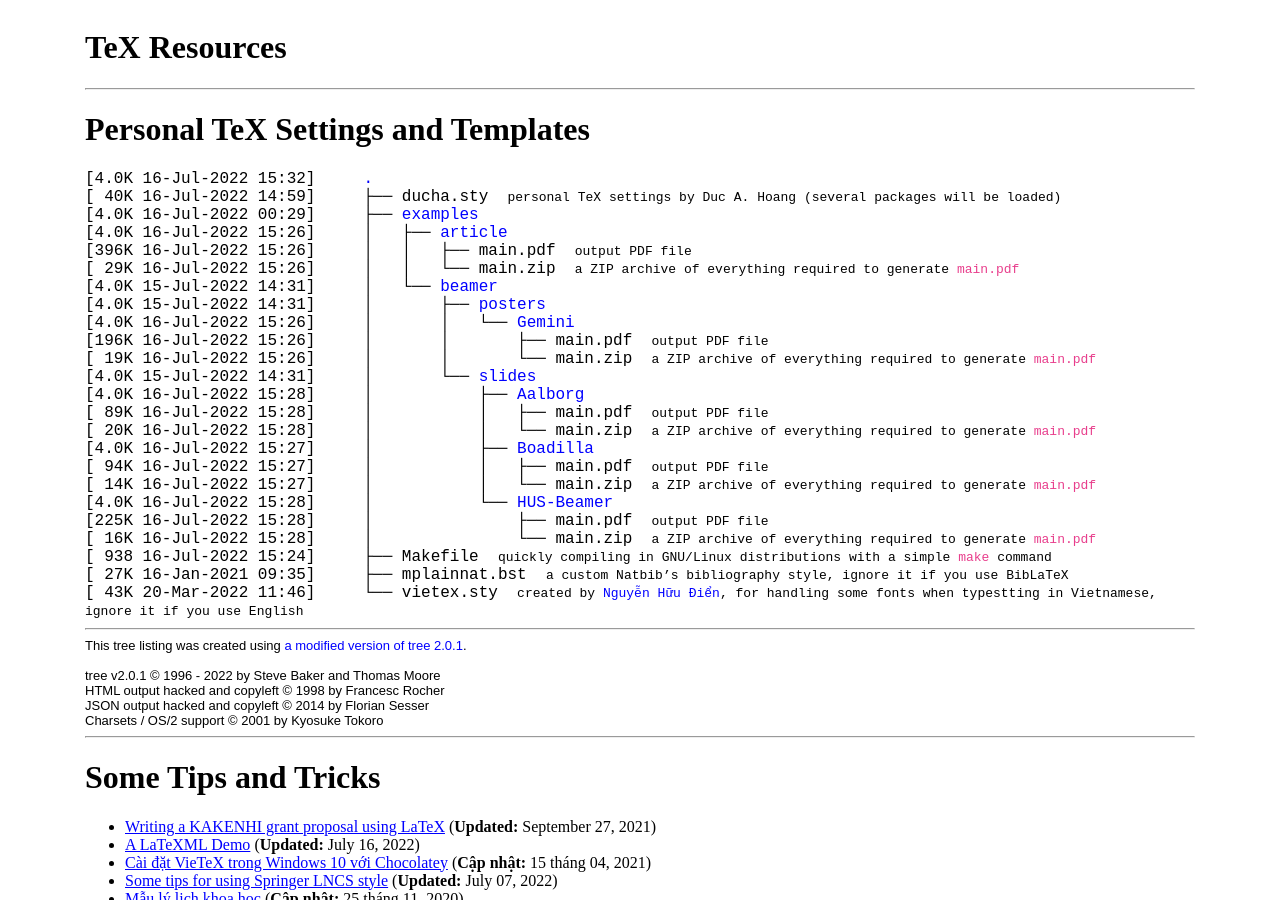
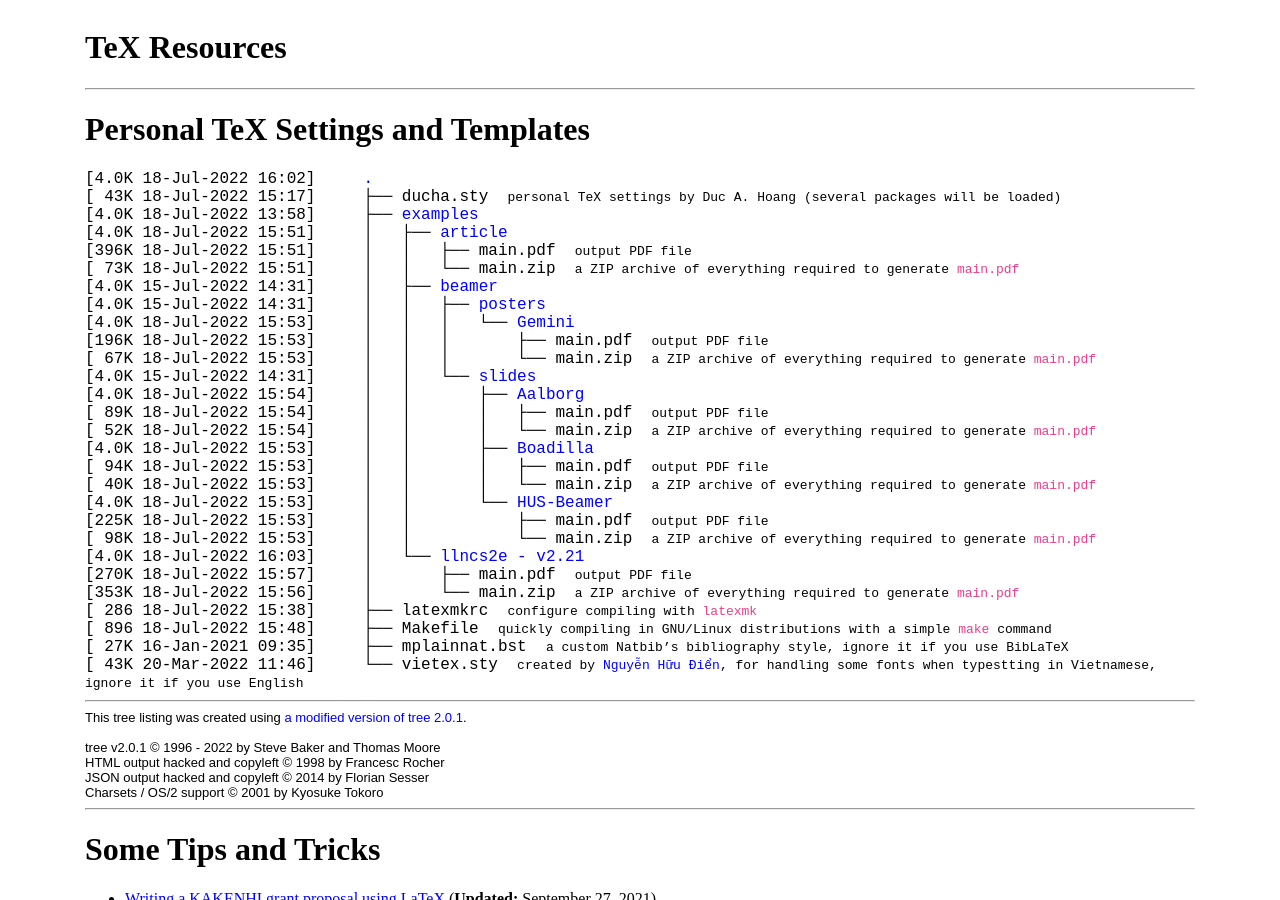
Before and after one commit to hoanganhduc/hoanganhduc.github.io, a Jekyll site: the page built from tex/index.md, in a window 1280 px wide and 900 px high. Built offline with Jekyll 4.4.1, drawn with Linux system fonts in a browser that asks for light colours; some of the changed text lies outside the part shown.

Commit message:
Updated @ 2022-07-18  16:04:36 JST

```diff
--- a/tex/dircontent.html
+++ b/tex/dircontent.html
@@ -1,30 +1,35 @@
-[4.0K&nbsp;16-Jul-2022&nbsp;15:32]&nbsp;&nbsp;&nbsp;&nbsp;	<a class="DIR" href="././">.</a><br>
-[&nbsp;40K&nbsp;16-Jul-2022&nbsp;14:59]&nbsp;&nbsp;&nbsp;&nbsp;	├── <a class="NORM" href="./ducha.sty">ducha.sty</a>&nbsp;&nbsp;<span style="font-family: monospace;">personal TeX settings by Duc A. Hoang (several packages will be loaded)</span><br>
-[4.0K&nbsp;16-Jul-2022&nbsp;00:29]&nbsp;&nbsp;&nbsp;&nbsp;	├── <a class="DIR" href="./examples/">examples</a><br>
-[4.0K&nbsp;16-Jul-2022&nbsp;15:26]&nbsp;&nbsp;&nbsp;&nbsp;	│   ├── <a class="DIR" href="./examples/article/">article</a><br>
-[396K&nbsp;16-Jul-2022&nbsp;15:26]&nbsp;&nbsp;&nbsp;&nbsp;	│   │   ├── <a class="NORM" href="./examples/article/main.pdf">main.pdf</a>&nbsp;&nbsp;<span style="font-family: monospace;">output PDF file
+[4.0K&nbsp;18-Jul-2022&nbsp;16:02]&nbsp;&nbsp;&nbsp;&nbsp;	<a class="DIR" href="././">.</a><br>
+[&nbsp;43K&nbsp;18-Jul-2022&nbsp;15:17]&nbsp;&nbsp;&nbsp;&nbsp;	├── <a class="NORM" href="./ducha.sty">ducha.sty</a>&nbsp;&nbsp;<span style="font-family: monospace;">personal TeX settings by Duc A. Hoang (several packages will be loaded)</span><br>
+[4.0K&nbsp;18-Jul-2022&nbsp;13:58]&nbsp;&nbsp;&nbsp;&nbsp;	├── <a class="DIR" href="./examples/">examples</a><br>
+[4.0K&nbsp;18-Jul-2022&nbsp;15:51]&nbsp;&nbsp;&nbsp;&nbsp;	│   ├── <a class="DIR" href="./examples/article/">article</a><br>
+[396K&nbsp;18-Jul-2022&nbsp;15:51]&nbsp;&nbsp;&nbsp;&nbsp;	│   │   ├── <a class="NORM" href="./examples/article/main.pdf">main.pdf</a>&nbsp;&nbsp;<span style="font-family: monospace;">output PDF file
 </span>&nbsp;&nbsp;<span style="font-family: monospace;"></span><br>
-[&nbsp;29K&nbsp;16-Jul-2022&nbsp;15:26]&nbsp;&nbsp;&nbsp;&nbsp;	│   │   └── <a class="NORM" href="./examples/article/main.zip">main.zip</a>&nbsp;&nbsp;<span style="font-family: monospace;">a ZIP archive of everything required to generate `main.pdf`</span><br>
-[4.0K&nbsp;15-Jul-2022&nbsp;14:31]&nbsp;&nbsp;&nbsp;&nbsp;	│   └── <a class="DIR" href="./examples/beamer/">beamer</a><br>
-[4.0K&nbsp;15-Jul-2022&nbsp;14:31]&nbsp;&nbsp;&nbsp;&nbsp;	│   &nbsp;&nbsp;&nbsp; ├── <a class="DIR" href="./examples/beamer/posters/">posters</a><br>
-[4.0K&nbsp;16-Jul-2022&nbsp;15:26]&nbsp;&nbsp;&nbsp;&nbsp;	│   &nbsp;&nbsp;&nbsp; │   └── <a class="DIR" href="./examples/beamer/posters/Gemini/">Gemini</a><br>
-[196K&nbsp;16-Jul-2022&nbsp;15:26]&nbsp;&nbsp;&nbsp;&nbsp;	│   &nbsp;&nbsp;&nbsp; │   &nbsp;&nbsp;&nbsp; ├── <a class="NORM" href="./examples/beamer/posters/Gemini/main.pdf">main.pdf</a>&nbsp;&nbsp;<span style="font-family: monospace;">output PDF file
+[&nbsp;73K&nbsp;18-Jul-2022&nbsp;15:51]&nbsp;&nbsp;&nbsp;&nbsp;	│   │   └── <a class="NORM" href="./examples/article/main.zip">main.zip</a>&nbsp;&nbsp;<span style="font-family: monospace;">a ZIP archive of everything required to generate `main.pdf`</span><br>
+[4.0K&nbsp;15-Jul-2022&nbsp;14:31]&nbsp;&nbsp;&nbsp;&nbsp;	│   ├── <a class="DIR" href="./examples/beamer/">beamer</a><br>
+[4.0K&nbsp;15-Jul-2022&nbsp;14:31]&nbsp;&nbsp;&nbsp;&nbsp;	│   │   ├── <a class="DIR" href="./examples/beamer/posters/">posters</a><br>
+[4.0K&nbsp;18-Jul-2022&nbsp;15:53]&nbsp;&nbsp;&nbsp;&nbsp;	│   │   │   └── <a class="DIR" href="./examples/beamer/posters/Gemini/">Gemini</a><br>
+[196K&nbsp;18-Jul-2022&nbsp;15:53]&nbsp;&nbsp;&nbsp;&nbsp;	│   │   │   &nbsp;&nbsp;&nbsp; ├── <a class="NORM" href="./examples/beamer/posters/Gemini/main.pdf">main.pdf</a>&nbsp;&nbsp;<span style="font-family: monospace;">output PDF file
 </span>&nbsp;&nbsp;<span style="font-family: monospace;"></span><br>
-[&nbsp;19K&nbsp;16-Jul-2022&nbsp;15:26]&nbsp;&nbsp;&nbsp;&nbsp;	│   &nbsp;&nbsp;&nbsp; │   &nbsp;&nbsp;&nbsp; └── <a class="NORM" href="./examples/beamer/posters/Gemini/main.zip">main.zip</a>&nbsp;&nbsp;<span style="font-family: monospace;">a ZIP archive of everything required to generate `main.pdf`</span><br>
-[4.0K&nbsp;15-Jul-2022&nbsp;14:31]&nbsp;&nbsp;&nbsp;&nbsp;	│   &nbsp;&nbsp;&nbsp; └── <a class="DIR" href="./examples/beamer/slides/">slides</a><br>
-[4.0K&nbsp;16-Jul-2022&nbsp;15:28]&nbsp;&nbsp;&nbsp;&nbsp;	│   &nbsp;&nbsp;&nbsp; &nbsp;&nbsp;&nbsp; ├── <a class="DIR" href="./examples/beamer/slides/Aalborg/">Aalborg</a><br>
-[&nbsp;89K&nbsp;16-Jul-2022&nbsp;15:28]&nbsp;&nbsp;&nbsp;&nbsp;	│   &nbsp;&nbsp;&nbsp; &nbsp;&nbsp;&nbsp; │   ├── <a class="NORM" href="./examples/beamer/slides/Aalborg/main.pdf">main.pdf</a>&nbsp;&nbsp;<span style="font-family: monospace;">output PDF file
+[&nbsp;67K&nbsp;18-Jul-2022&nbsp;15:53]&nbsp;&nbsp;&nbsp;&nbsp;	│   │   │   &nbsp;&nbsp;&nbsp; └── <a class="NORM" href="./examples/beamer/posters/Gemini/main.zip">main.zip</a>&nbsp;&nbsp;<span style="font-family: monospace;">a ZIP archive of everything required to generate `main.pdf`</span><br>
+[4.0K&nbsp;15-Jul-2022&nbsp;14:31]&nbsp;&nbsp;&nbsp;&nbsp;	│   │   └── <a class="DIR" href="./examples/beamer/slides/">slides</a><br>
+[4.0K&nbsp;18-Jul-2022&nbsp;15:54]&nbsp;&nbsp;&nbsp;&nbsp;	│   │   &nbsp;&nbsp;&nbsp; ├── <a class="DIR" href="./examples/beamer/slides/Aalborg/">Aalborg</a><br>
+[&nbsp;89K&nbsp;18-Jul-2022&nbsp;15:54]&nbsp;&nbsp;&nbsp;&nbsp;	│   │   &nbsp;&nbsp;&nbsp; │   ├── <a class="NORM" href="./examples/beamer/slides/Aalborg/main.pdf">main.pdf</a>&nbsp;&nbsp;<span style="font-family: monospace;">output PDF file
 </span>&nbsp;&nbsp;<span style="font-family: monospace;"></span><br>
-[&nbsp;20K&nbsp;16-Jul-2022&nbsp;15:28]&nbsp;&nbsp;&nbsp;&nbsp;	│   &nbsp;&nbsp;&nbsp; &nbsp;&nbsp;&nbsp; │   └── <a class="NORM" href="./examples/beamer/slides/Aalborg/main.zip">main.zip</a>&nbsp;&nbsp;<span style="font-family: monospace;">a ZIP archive of everything required to generate `main.pdf`</span><br>
-[4.0K&nbsp;16-Jul-2022&nbsp;15:27]&nbsp;&nbsp;&nbsp;&nbsp;	│   &nbsp;&nbsp;&nbsp; &nbsp;&nbsp;&nbsp; ├── <a class="DIR" href="./examples/beamer/slides/Boadilla/">Boadilla</a><br>
-[&nbsp;94K&nbsp;16-Jul-2022&nbsp;15:27]&nbsp;&nbsp;&nbsp;&nbsp;	│   &nbsp;&nbsp;&nbsp; &nbsp;&nbsp;&nbsp; │   ├── <a class="NORM" href="./examples/beamer/slides/Boadilla/main.pdf">main.pdf</a>&nbsp;&nbsp;<span style="font-family: monospace;">output PDF file
+[&nbsp;52K&nbsp;18-Jul-2022&nbsp;15:54]&nbsp;&nbsp;&nbsp;&nbsp;	│   │   &nbsp;&nbsp;&nbsp; │   └── <a class="NORM" href="./examples/beamer/slides/Aalborg/main.zip">main.zip</a>&nbsp;&nbsp;<span style="font-family: monospace;">a ZIP archive of everything required to generate `main.pdf`</span><br>
+[4.0K&nbsp;18-Jul-2022&nbsp;15:53]&nbsp;&nbsp;&nbsp;&nbsp;	│   │   &nbsp;&nbsp;&nbsp; ├── <a class="DIR" href="./examples/beamer/slides/Boadilla/">Boadilla</a><br>
+[&nbsp;94K&nbsp;18-Jul-2022&nbsp;15:53]&nbsp;&nbsp;&nbsp;&nbsp;	│   │   &nbsp;&nbsp;&nbsp; │   ├── <a class="NORM" href="./examples/beamer/slides/Boadilla/main.pdf">main.pdf</a>&nbsp;&nbsp;<span style="font-family: monospace;">output PDF file
 </span>&nbsp;&nbsp;<span style="font-family: monospace;"></span><br>
-[&nbsp;14K&nbsp;16-Jul-2022&nbsp;15:27]&nbsp;&nbsp;&nbsp;&nbsp;	│   &nbsp;&nbsp;&nbsp; &nbsp;&nbsp;&nbsp; │   └── <a class="NORM" href="./examples/beamer/slides/Boadilla/main.zip">main.zip</a>&nbsp;&nbsp;<span style="font-family: monospace;">a ZIP archive of everything required to generate `main.pdf`</span><br>
-[4.0K&nbsp;16-Jul-2022&nbsp;15:28]&nbsp;&nbsp;&nbsp;&nbsp;	│   &nbsp;&nbsp;&nbsp; &nbsp;&nbsp;&nbsp; └── <a class="DIR" href="./examples/beamer/slides/HUS-Beamer/">HUS-Beamer</a><br>
-[225K&nbsp;16-Jul-2022&nbsp;15:28]&nbsp;&nbsp;&nbsp;&nbsp;	│   &nbsp;&nbsp;&nbsp; &nbsp;&nbsp;&nbsp; &nbsp;&nbsp;&nbsp; ├── <a class="NORM" href="./examples/beamer/slides/HUS-Beamer/main.pdf">main.pdf</a>&nbsp;&nbsp;<span style="font-family: monospace;">output PDF file
+[&nbsp;40K&nbsp;18-Jul-2022&nbsp;15:53]&nbsp;&nbsp;&nbsp;&nbsp;	│   │   &nbsp;&nbsp;&nbsp; │   └── <a class="NORM" href="./examples/beamer/slides/Boadilla/main.zip">main.zip</a>&nbsp;&nbsp;<span style="font-family: monospace;">a ZIP archive of everything required to generate `main.pdf`</span><br>
+[4.0K&nbsp;18-Jul-2022&nbsp;15:53]&nbsp;&nbsp;&nbsp;&nbsp;	│   │   &nbsp;&nbsp;&nbsp; └── <a class="DIR" href="./examples/beamer/slides/HUS-Beamer/">HUS-Beamer</a><br>
+[225K&nbsp;18-Jul-2022&nbsp;15:53]&nbsp;&nbsp;&nbsp;&nbsp;	│   │   &nbsp;&nbsp;&nbsp; &nbsp;&nbsp;&nbsp; ├── <a class="NORM" href="./examples/beamer/slides/HUS-Beamer/main.pdf">main.pdf</a>&nbsp;&nbsp;<span style="font-family: monospace;">output PDF file
 </span>&nbsp;&nbsp;<span style="font-family: monospace;"></span><br>
-[&nbsp;16K&nbsp;16-Jul-2022&nbsp;15:28]&nbsp;&nbsp;&nbsp;&nbsp;	│   &nbsp;&nbsp;&nbsp; &nbsp;&nbsp;&nbsp; &nbsp;&nbsp;&nbsp; └── <a class="NORM" href="./examples/beamer/slides/HUS-Beamer/main.zip">main.zip</a>&nbsp;&nbsp;<span style="font-family: monospace;">a ZIP archive of everything required to generate `main.pdf`</span><br>
-[&nbsp;938&nbsp;16-Jul-2022&nbsp;15:24]&nbsp;&nbsp;&nbsp;&nbsp;	├── <a class="NORM" href="./Makefile">Makefile</a>&nbsp;&nbsp;<span style="font-family: monospace;">quickly compiling in GNU/Linux distributions with a simple `make` command
+[&nbsp;98K&nbsp;18-Jul-2022&nbsp;15:53]&nbsp;&nbsp;&nbsp;&nbsp;	│   │   &nbsp;&nbsp;&nbsp; &nbsp;&nbsp;&nbsp; └── <a class="NORM" href="./examples/beamer/slides/HUS-Beamer/main.zip">main.zip</a>&nbsp;&nbsp;<span style="font-family: monospace;">a ZIP archive of everything required to generate `main.pdf`</span><br>
+[4.0K&nbsp;18-Jul-2022&nbsp;16:03]&nbsp;&nbsp;&nbsp;&nbsp;	│   └── <a class="DIR" href="./examples/llncs2e%20-%20v2.21/">llncs2e - v2.21</a><br>
+[270K&nbsp;18-Jul-2022&nbsp;15:57]&nbsp;&nbsp;&nbsp;&nbsp;	│   &nbsp;&nbsp;&nbsp; ├── <a class="NORM" href="./examples/llncs2e%20-%20v2.21/main.pdf">main.pdf</a>&nbsp;&nbsp;<span style="font-family: monospace;">output PDF file
+</span>&nbsp;&nbsp;<span style="font-family: monospace;"></span><br>
+[353K&nbsp;18-Jul-2022&nbsp;15:56]&nbsp;&nbsp;&nbsp;&nbsp;	│   &nbsp;&nbsp;&nbsp; └── <a class="NORM" href="./examples/llncs2e%20-%20v2.21/main.zip">main.zip</a>&nbsp;&nbsp;<span style="font-family: monospace;">a ZIP archive of everything required to generate `main.pdf`</span><br>
+[&nbsp;286&nbsp;18-Jul-2022&nbsp;15:38]&nbsp;&nbsp;&nbsp;&nbsp;	├── <a class="NORM" href="./latexmkrc">latexmkrc</a>&nbsp;&nbsp;<span style="font-family: monospace;">configure compiling with `latexmk`</span><br>
+[&nbsp;896&nbsp;18-Jul-2022&nbsp;15:48]&nbsp;&nbsp;&nbsp;&nbsp;	├── <a class="NORM" href="./Makefile">Makefile</a>&nbsp;&nbsp;<span style="font-family: monospace;">quickly compiling in GNU/Linux distributions with a simple `make` command
 </span>&nbsp;&nbsp;<span style="font-family: monospace;"></span><br>
 [&nbsp;27K&nbsp;16-Jan-2021&nbsp;09:35]&nbsp;&nbsp;&nbsp;&nbsp;	├── <a class="NORM" href="./mplainnat.bst">mplainnat.bst</a>&nbsp;&nbsp;<span style="font-family: monospace;">a custom Natbib's bibliography style, ignore it if you use BibLaTeX
 </span>&nbsp;&nbsp;<span style="font-family: monospace;"></span><br>
--- a/tex/index.md
+++ b/tex/index.md
@@ -1,7 +1,7 @@
 ---
 layout: default
 title: "TeX Resources"
-last_modified_at: 2022-07-16
+last_modified_at: 2022-07-18
 description: TeX Resources collected by Duc A. Hoang
 keywords: resource, tex, setting, template, Duc A. Hoang
 directory-listing: true
```
Also changed, not shown: 15 other files.
